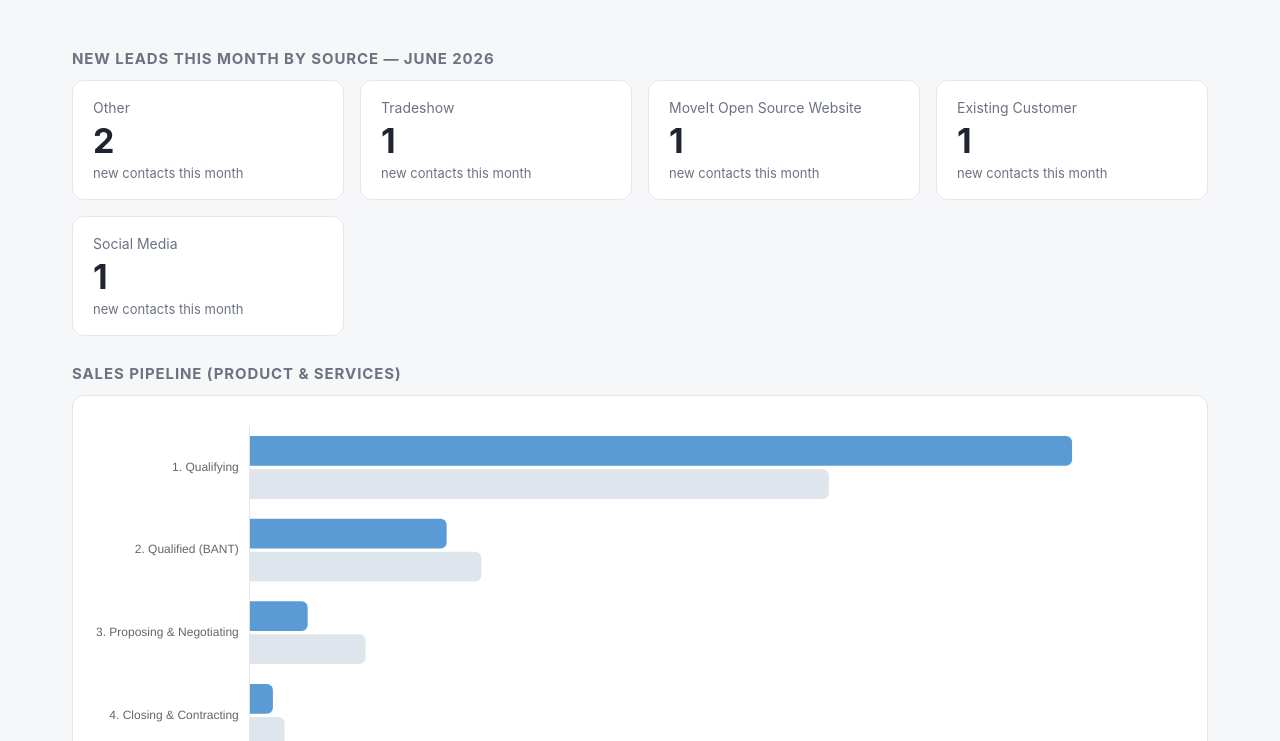
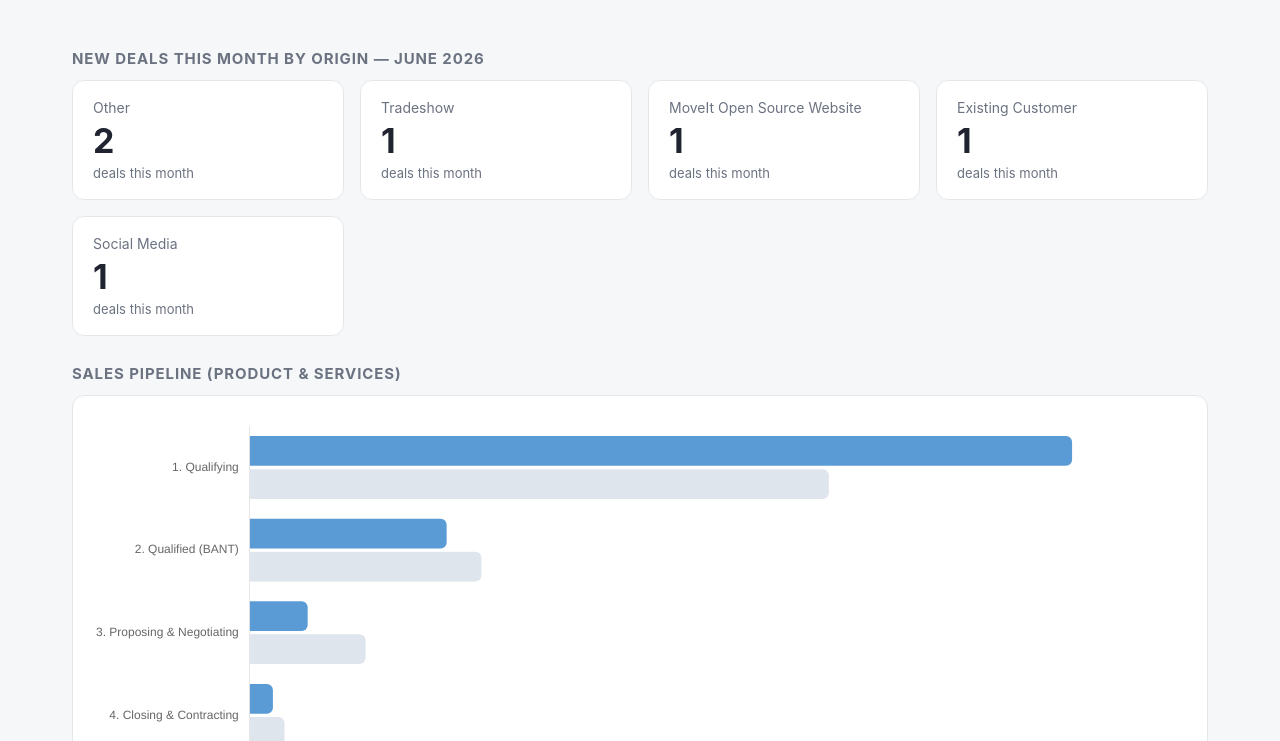
Before and after one commit to michaeljanney-move-it/picknik-marketing-dashboard, a plain HTML site: page docs/index.html in a window 1280 px wide. Shown: the part 59-800 px from the top of the page. Drawn offline with nearby package versions, Linux system fonts and the light colour scheme.

Commit message:
Dashboard: top section is now deals this month by origin

```diff
--- a/docs/index.html
+++ b/docs/index.html
@@ -62,7 +62,7 @@
 <main>
   <div id="error"></div>
 
-  <h2>New leads this month by source <span id="period"></span></h2>
+  <h2>New deals this month by origin <span id="period"></span></h2>
   <div class="cards" id="lead-cards"></div>
 
   <h2>Sales pipeline (Product &amp; Services)</h2>
@@ -126,7 +126,7 @@ function leadCards(data) {
     card.innerHTML = `
       <div class="label">${lt.label}</div>
       <div class="value">${lt.count}</div>
-      <div class="goal">${lt.goal ? `Goal: ${lt.goal}/mo · ${pct}%` : "new contacts this month"}</div>
+      <div class="goal">${lt.goal ? `Goal: ${lt.goal}/mo · ${pct}%` : "deals this month"}</div>
       ${lt.goal ? `<div class="bar"><div style="width:${pct}%;background:${COLORS[i % COLORS.length]}"></div></div>` : ""}`;
     wrap.appendChild(card);
   });
```
